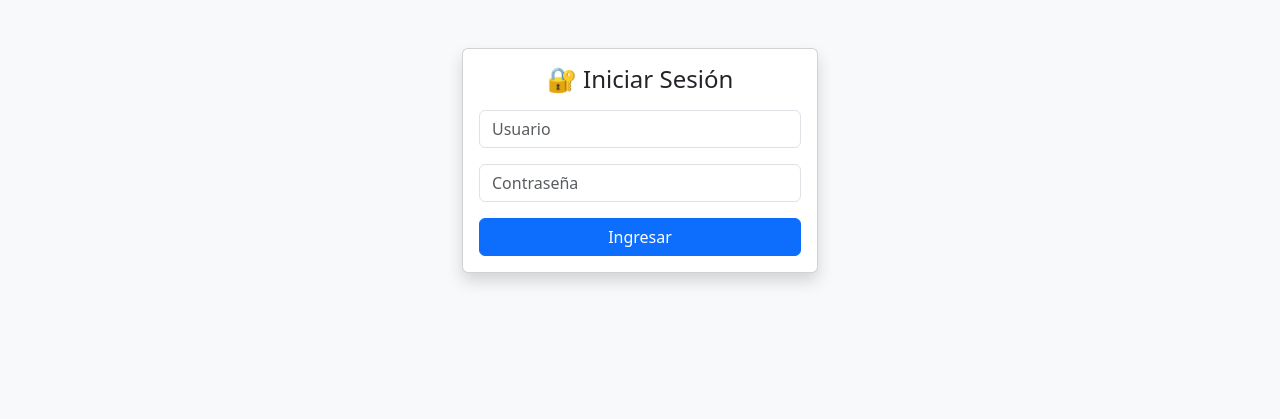
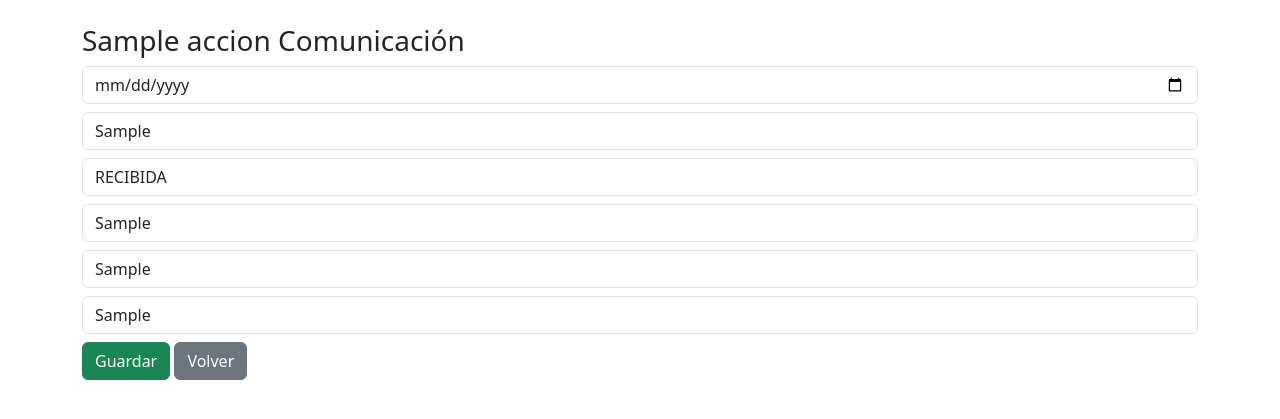
Before and after one commit to jhonbuelvas-hub/comunicaciones_web, a Flask app: template templates/login.html in a window 1280 px wide. Shown: the top 419 px of the page. Run offline with Flask 3, Linux system fonts and the light colour scheme; the template is opened without the code that fills it: most values are stand-ins (such as "Sample title", 1, 10 or a date in 2020).

Commit message:
Update login.html

```diff
--- a/templates/login.html
+++ b/templates/login.html
@@ -1,52 +1,35 @@
 <!DOCTYPE html>
 <html>
 <head>
-    <title>Login</title>
-
-    <link href="https://cdn.jsdelivr.net/npm/bootstrap@5.3.0/dist/css/bootstrap.min.css" rel="stylesheet">
+<title>{{accion}}</title>
+<link href="https://cdn.jsdelivr.net/npm/bootstrap@5.3.0/dist/css/bootstrap.min.css" rel="stylesheet">
 </head>
 
-<body class="bg-light">
+<body>
 
-<div class="container mt-5">
+<div class="container mt-4">
 
-    <div class="row justify-content-center">
-        <div class="col-md-4">
+<h3>{{accion}} Comunicación</h3>
 
-            <div class="card shadow">
-                <div class="card-body">
+<form method="post">
 
-                    <h4 class="text-center mb-3">🔐 Iniciar Sesión</h4>
+<input type="date" name="fecha" class="form-control mb-2" value="{{c[1] if c else ''}}">
+<input type="text" name="radicado" class="form-control mb-2" placeholder="Radicado" value="{{c[2] if c else ''}}">
 
-                    {% if error %}
-                        <div class="alert alert-danger">
-                            {{ error }}
-                        </div>
-                    {% endif %}
+<select name="tipo" class="form-control mb-2">
+<option>RECIBIDA</option>
+<option>ENVIADA</option>
+</select>
 
-                    <form method="post">
+<input type="text" name="asunto" class="form-control mb-2" value="{{c[4] if c else ''}}">
+<input type="text" name="emisor" class="form-control mb-2" value="{{c[5] if c else ''}}">
+<input type="text" name="receptor" class="form-control mb-2" value="{{c[6] if c else ''}}">
 
-                        <div class="mb-3">
-                            <input type="text" name="username" class="form-control" placeholder="Usuario">
-                        </div>
+<button class="btn btn-success">Guardar</button>
+<a href="/" class="btn btn-secondary">Volver</a>
 
-                        <div class="mb-3">
-                            <input type="password" name="password" class="form-control" placeholder="Contraseña">
-                        </div>
-
-                        <button class="btn btn-primary w-100">
-                            Ingresar
-                        </button>
-
-                    </form>
-
-                </div>
-            </div>
-
-        </div>
-    </div>
+</form>
 
 </div>
-
 </body>
 </html>
```
